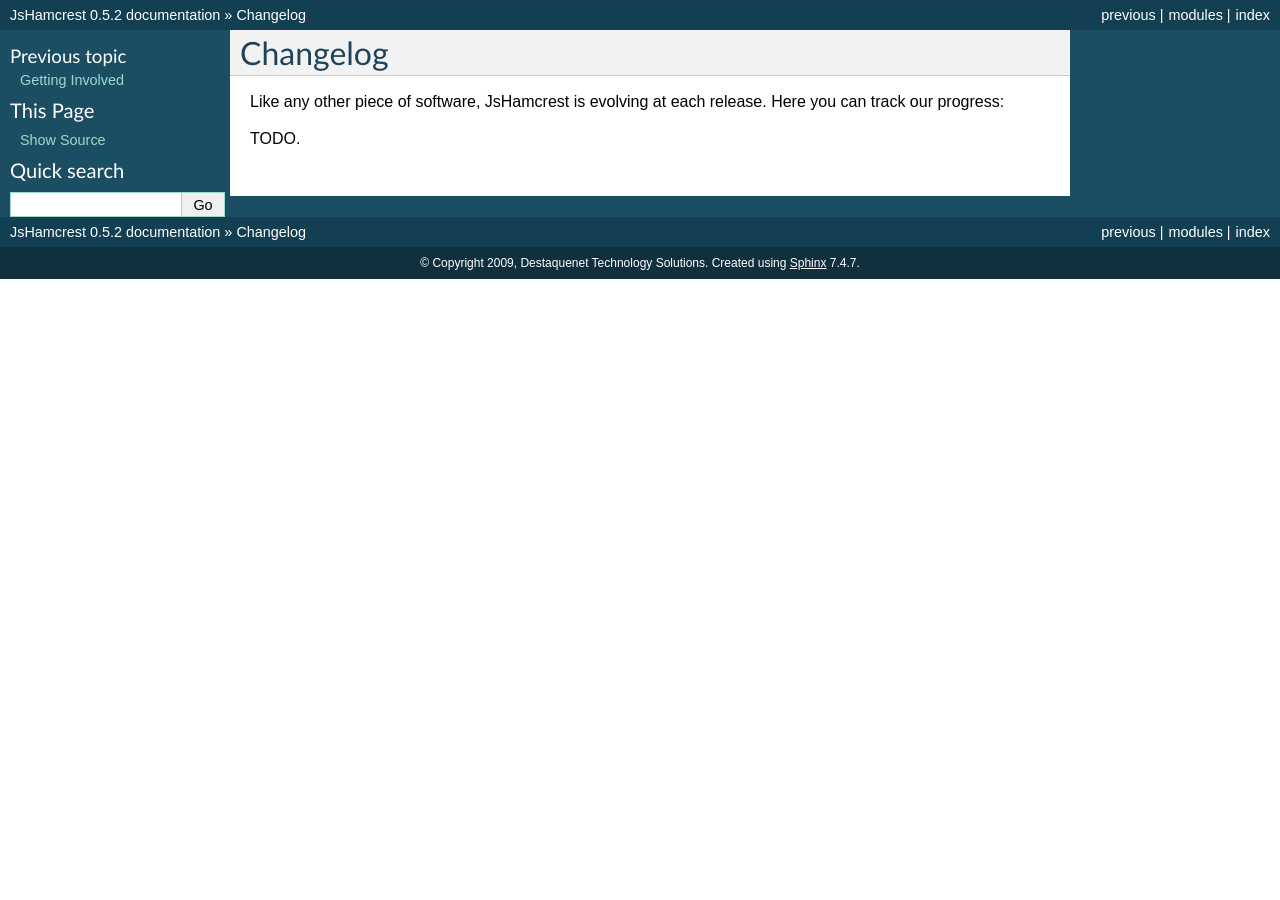
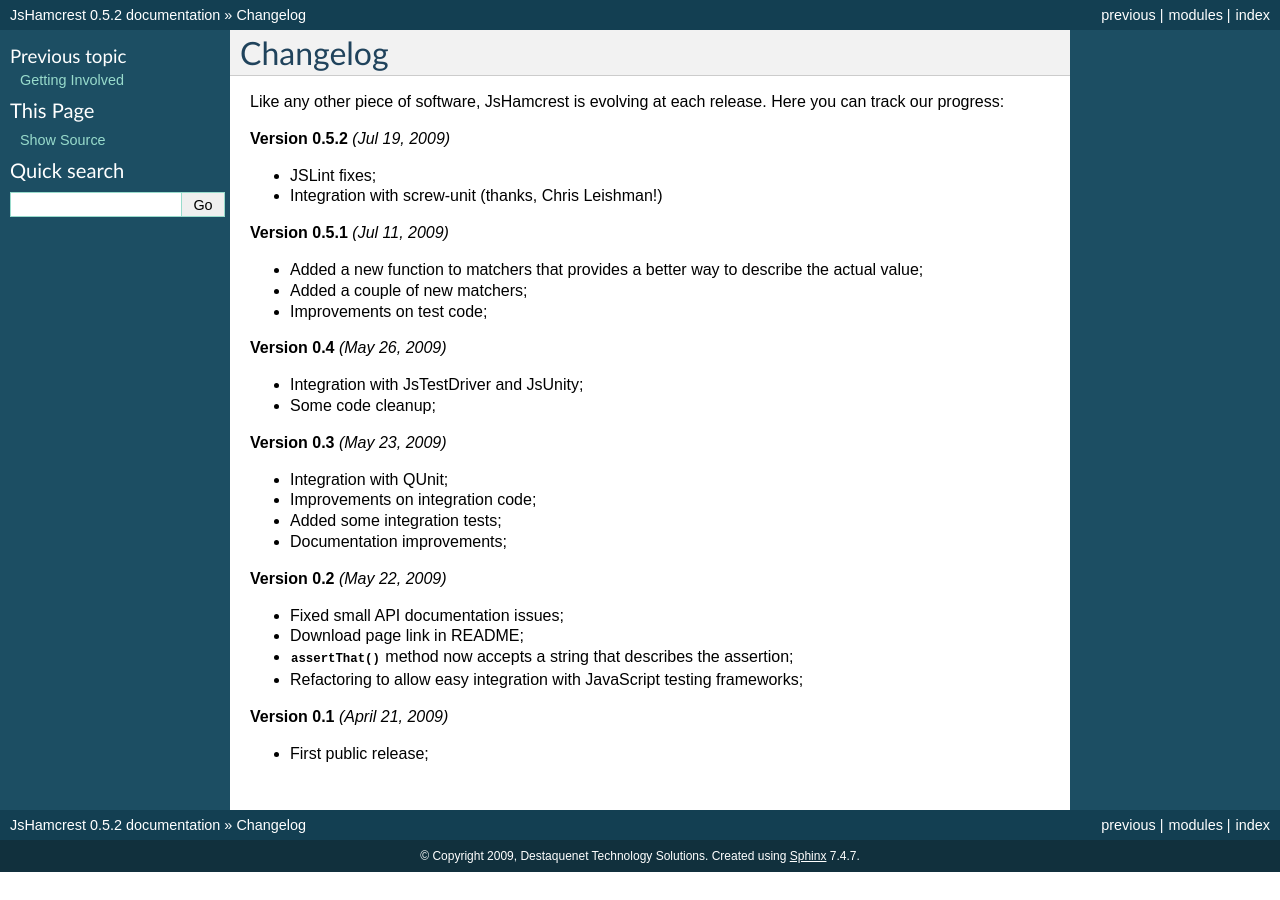
Before and after one commit to EleotleCram/jshamcrest, a Sphinx documentation site: the page built from doc/changelog.rst, in a window 1280 px wide. Built offline with Sphinx 7.4.7, drawn with Linux system fonts in a browser that asks for light colours.

Commit message:
Changelog page.

```diff
--- a/doc/changelog.rst
+++ b/doc/changelog.rst
@@ -4,4 +4,41 @@ Changelog
 Like any other piece of software, JsHamcrest is evolving at each release.
 Here you can track our progress:
 
-TODO.
+**Version 0.5.2** *(Jul 19, 2009)*
+
+* JSLint fixes;
+* Integration with screw-unit (thanks, Chris Leishman!)
+
+
+**Version 0.5.1** *(Jul 11, 2009)*
+
+* Added a new function to matchers that provides a better way to describe the
+  actual value;
+* Added a couple of new matchers;
+* Improvements on test code;
+
+
+**Version 0.4** *(May 26, 2009)*
+
+* Integration with JsTestDriver and JsUnity;
+* Some code cleanup;
+
+
+**Version 0.3** *(May 23, 2009)*
+
+* Integration with QUnit;
+* Improvements on integration code;
+* Added some integration tests;
+* Documentation improvements;
+
+**Version 0.2** *(May 22, 2009)*
+
+* Fixed small API documentation issues;
+* Download page link in README;
+* :meth:`assertThat()` method now accepts a string that describes the assertion;
+* Refactoring to allow easy integration with JavaScript testing frameworks;
+
+
+**Version 0.1** *(April 21, 2009)*
+
+* First public release;
```
